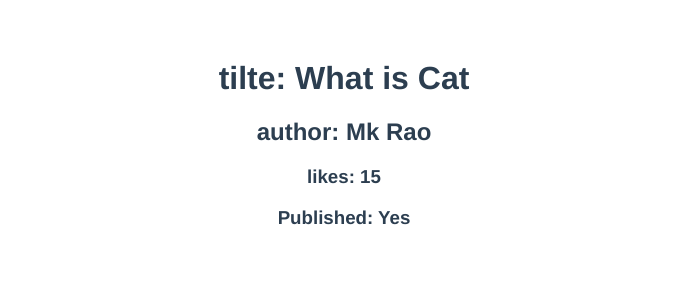
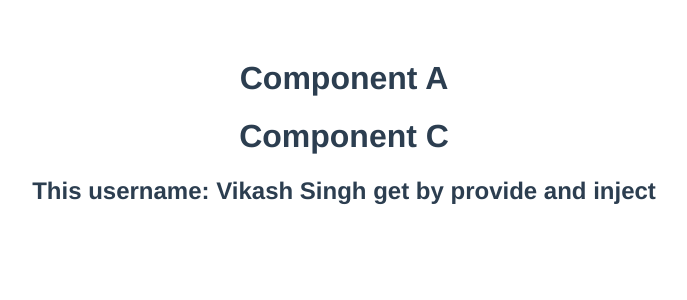
Before and after one commit to mentorvikash/Vue-tutorial-complete, a Vue app in the folder vue-with-components/: page / in a window 1280 px wide. Shown: the top 300 px of the page, without its empty margins (296-983 px from the left). Built offline with nearby package versions, Linux system fonts and the light colour scheme.

Commit message:
provide and inject

```diff
--- a/vue-with-components/src/App.vue
+++ b/vue-with-components/src/App.vue
@@ -3,12 +3,14 @@
   <LetGreet name="Rajat" fruit="Papaya" />
   <LetGreet name="Vishal" fruit="Orange" />
   <LetGreet :name="name" :fruit="fruit" /> -->
-  <ArticleData id="articleId" tilte="What is Cat" author="Mk Rao" :likes="15" :isPublished=true />
+  <!-- <ArticleData id="articleId" tilte="What is Cat" author="Mk Rao" :likes="15" :isPublished=true /> -->
+  <ComponentA />
 </template>
 
 <script>
 // import LetGreet from './components/greet.vue';
-import ArticleData from './components/article.vue'
+// import ArticleData from './components/article.vue';
+import ComponentA from './components/nestedComponet/componentA.vue';
 
 export default {
   name: 'App',
@@ -19,10 +21,14 @@ export default {
       default: "Artile Default Value"
     }
   },
+  provide: {
+    username: "Vikash Singh"
+  },
   components: {
     // LetGreet,
-    ArticleData
-  }
+    // ArticleData,
+    ComponentA
+  },
 }
 </script>
 
--- /dev/null
+++ b/vue-with-components/src/components/nestedComponet/componentA.vue
@@ -0,0 +1,18 @@
+<template>
+    <div>
+        <h1>Component A</h1>
+        <ComponentB />
+    </div>
+</template>
+
+<script>
+import ComponentB from './componentB.vue';
+export default {
+    name: 'ComponentA',
+    components: {
+        ComponentB
+    }
+}
+</script>
+
+<style scoped></style>
--- /dev/null
+++ b/vue-with-components/src/components/nestedComponet/componentB.vue
@@ -0,0 +1,18 @@
+<template>
+    <div>
+        <componentC />
+    </div>
+</template>
+
+<script>
+import componentC from './componentC.vue';
+
+export default {
+    name: 'ComponentB',
+    components: {
+        componentC
+    }
+}
+</script>
+
+<style scoped></style>
--- /dev/null
+++ b/vue-with-components/src/components/nestedComponet/componentC.vue
@@ -0,0 +1,15 @@
+<template>
+    <div>
+        <h1>Component C</h1>
+        <h2>This username: {{ username }} get by provide and inject </h2>
+    </div>
+</template>
+
+<script>
+export default {
+    name: 'ComponentC',
+    inject: ['username']
+}
+</script>
+
+<style scoped></style>
```
